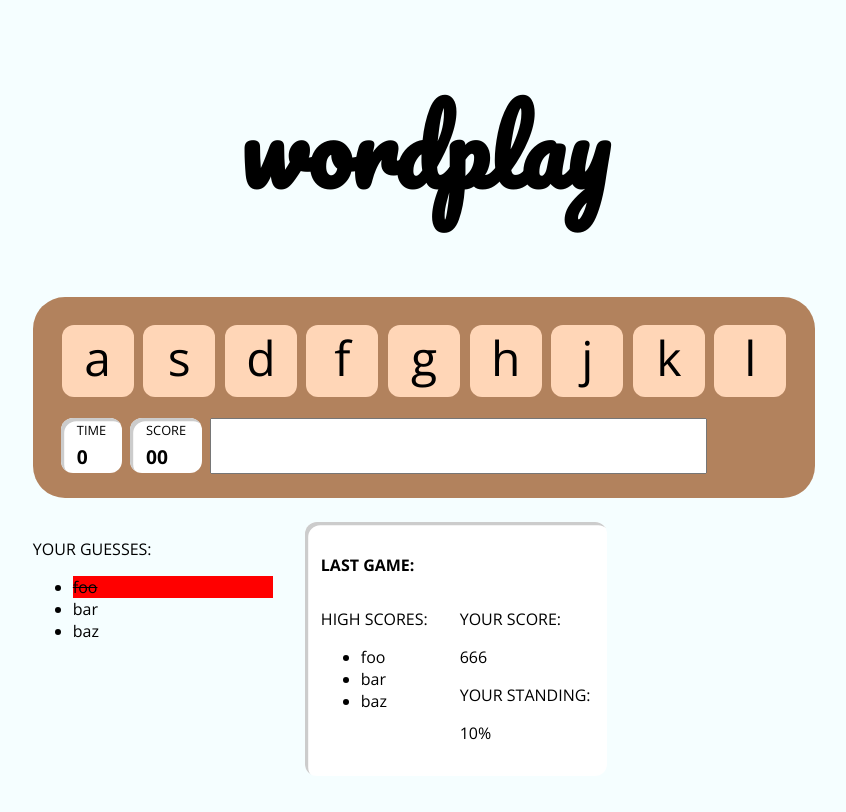
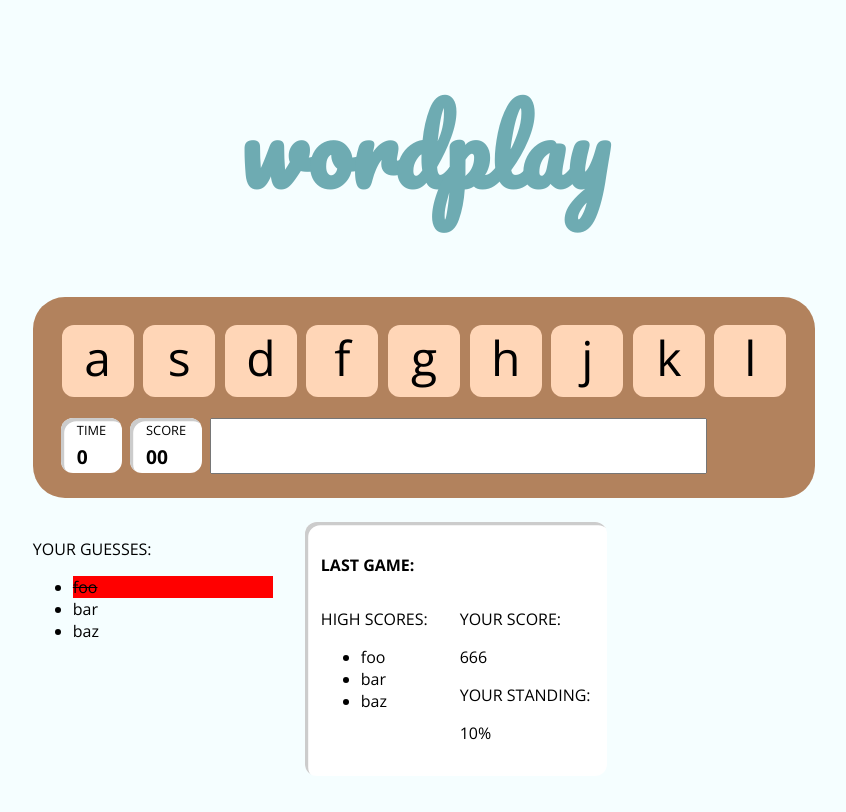
Before and after one commit to nmalkin/wordplay, a website: page client/index.html in a window 1280 px wide. Shown: the whole page, without its empty margins (216-1062 px from the left). Drawn offline with nearby package versions, Linux system fonts and the light colour scheme; a script that the page names is missing.

Commit message:
Now with slightly slightly more style!

```diff
--- a/client/screen.css
+++ b/client/screen.css
@@ -8,6 +8,7 @@ body {
     text-align: center;
     font-size: 3em;
     transition: .5s linear 0;
+    color: #6EABB2;
 }
 
 #header h1 {
```
